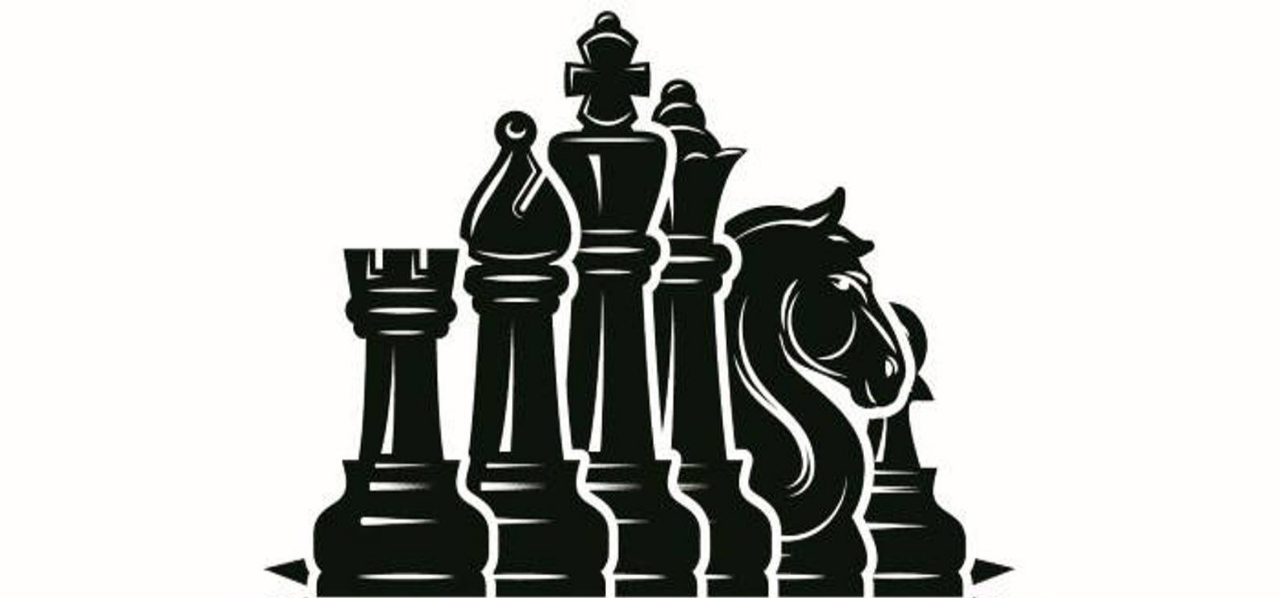
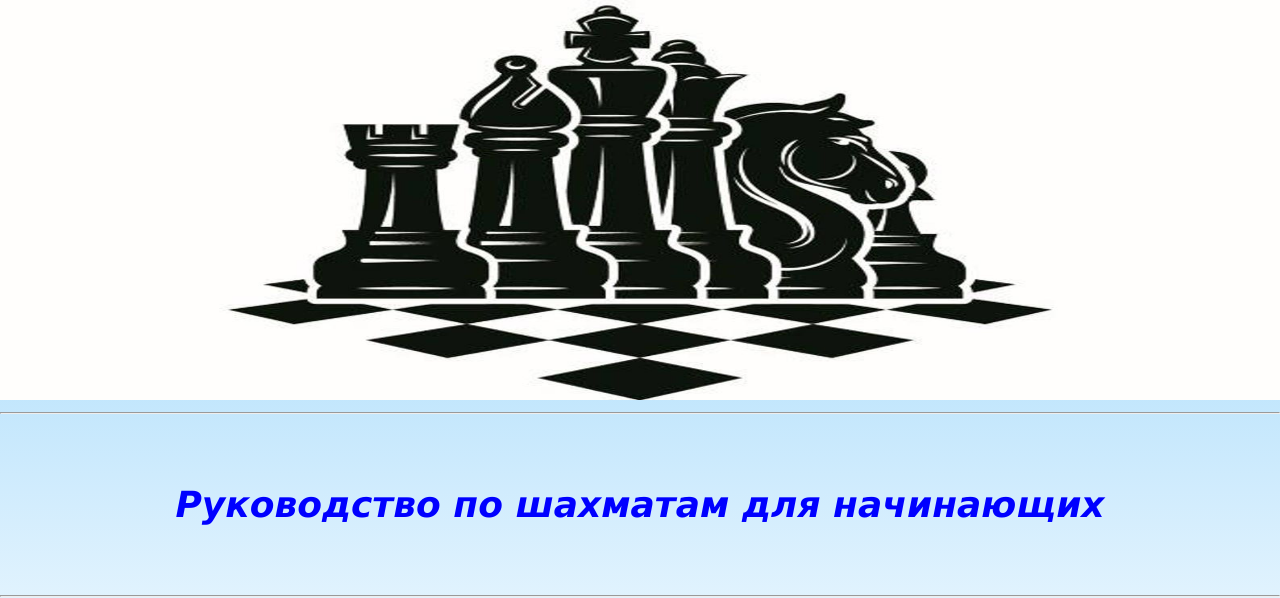
Before and after one commit to adamwriter32/ChessVisual101, a plain HTML site: page index.html in a window 1280 px wide. Shown: the top 598 px of the page. Drawn offline with Linux system fonts and the light colour scheme.

Commit message:
Update index.html

```diff
--- a/index.html
+++ b/index.html
@@ -29,7 +29,7 @@
 </head>
 <body>
 	<em>
-		<img src="img/one.jpg" width="100%" height="100%">
+		<img src="img/one.jpg" width="100%" height="50%">
 	<hr><h6  class="animated-text" style="font-size: 30px;"><center><em><big>Руководство по шахматам для начинающих</big></em></center></h6><hr>
 	<ul>
 <h1><li><a href="#текст1" style="font-size: 30px">Шахматы: история и значения</a></li></h1>
```
